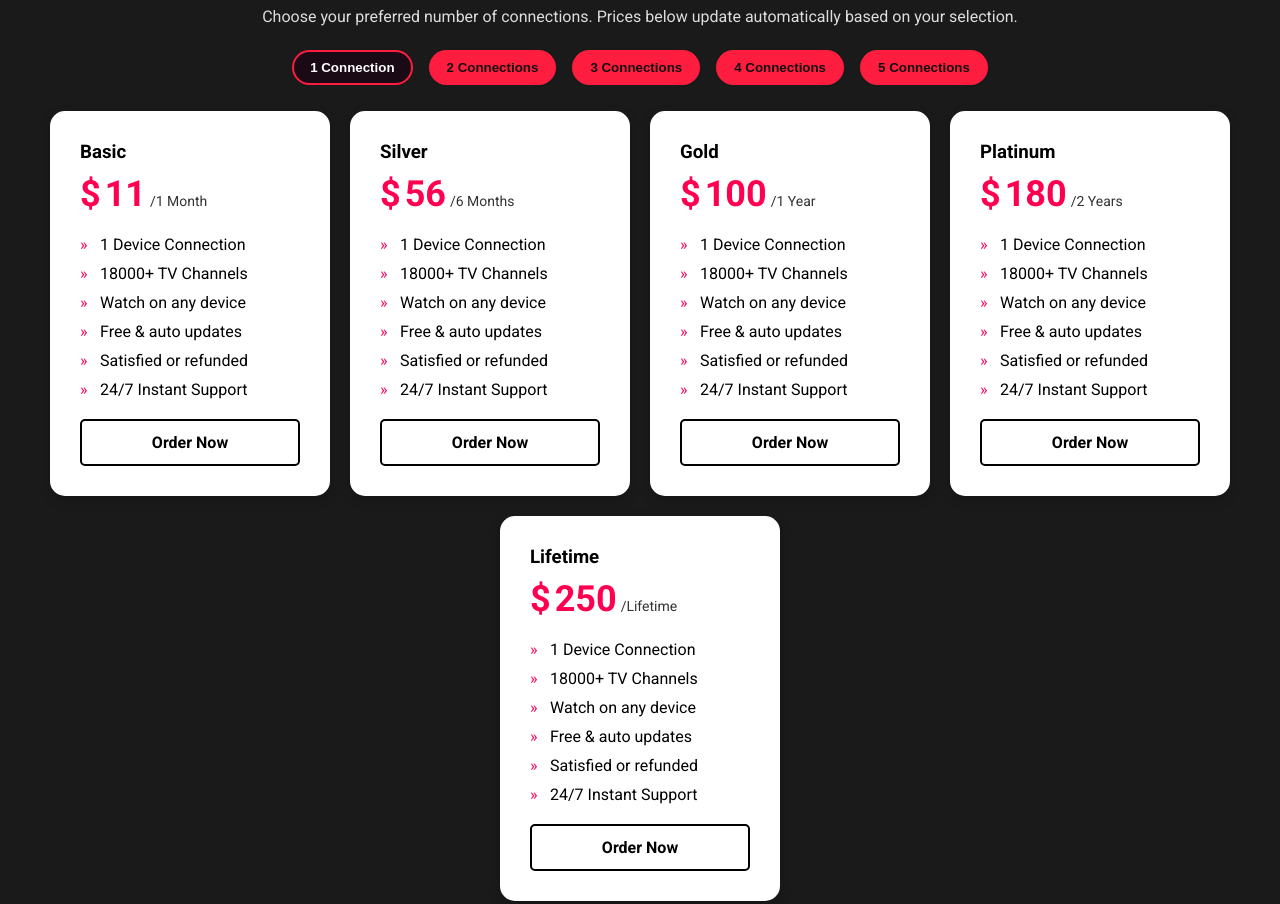
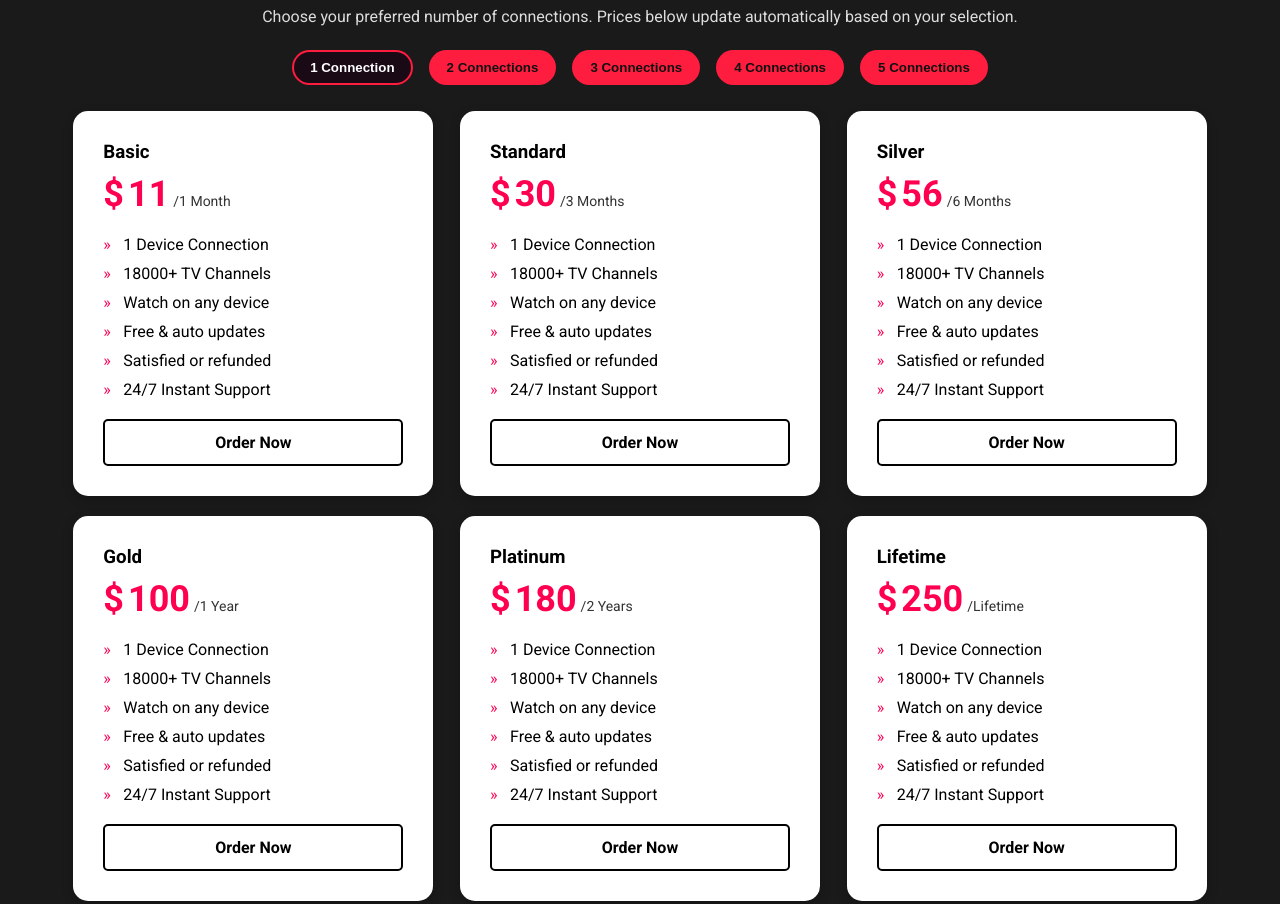
Before and after one commit to tss22/playliveiptv, a plain HTML site: page index.html in a window 1280 px wide. Shown: the part 972-1876 px from the top of the page. Drawn offline with Linux system fonts and the light colour scheme.

Commit message:
Pricing Plan Updated

```diff
--- a/index.html
+++ b/index.html
@@ -72,8 +72,30 @@
   .button-link:hover { background-color: #e60045; }
   .subline { color: #ddd; margin: 10px auto 24px; max-width: 800px; font-size: 16px; }
 
-    .pricing-cards { display: flex; justify-content: center; gap: 20px; flex-wrap: wrap; }
-    .pricing-card { background: #fff; color: #000; padding: 30px; border-radius: 15px; width: 280px; text-align: left; box-shadow: 0 4px 12px rgba(0,0,0,0.2); position: relative; }
+  /* ✅ NEW: Grid layout for pricing cards */
+  .pricing-cards {
+    display: grid;
+    gap: 20px;
+    grid-template-columns: 1fr;          /* Mobile default: 1 per row */
+    max-width: 1140px;                   /* Centered container */
+    margin: 0 auto;
+    justify-items: center;               /* centers cards in each grid cell */
+  }
+  /* Tablet: 2 per row */
+  @media (min-width: 721px) and (max-width: 1024px) {
+    .pricing-cards { grid-template-columns: repeat(2, minmax(260px, 1fr)); }
+  }
+  /* Desktop: 3 per row (3 + 3) */
+  @media (min-width: 1025px) {
+    .pricing-cards { grid-template-columns: repeat(3, minmax(280px, 1fr)); }
+  }
+
+  .pricing-card {
+    background: #fff; color: #000; padding: 30px;
+    border-radius: 15px; width: 100%;
+    max-width: 360px;                   /* nice max width for each card */
+    text-align: left; box-shadow: 0 4px 12px rgba(0,0,0,0.2); position: relative;
+  }
   .pricing-card h3 { margin-bottom: 10px; }
   .pricing-card h1 { font-size: 36px; color: #ff0050; display: flex; align-items: baseline; gap: 4px; }
   .pricing-card h1 small { font-size: 14px; color: #333; font-weight: 400; }
@@ -106,13 +128,11 @@
   .whatsapp-btn { position: fixed; bottom: 20px; right: 20px; background-color: #25D366; color: #111; font-weight: 700; padding: 12px 18px; border-radius: 999px; text-decoration: none; box-shadow: 0 6px 18px rgba(0,0,0,0.35); transition: transform 0.2s ease, background 0.2s ease; z-index: 2000; }
   .whatsapp-btn:hover { background-color: #1ebd5b; transform: translateY(-2px); }
 
-    /* Mobile polish */
+  /* Mobile polish (kept) */
   @media (max-width: 720px) {
     .hero { padding: 80px 16px 40px; }
     .connections-container { gap: 8px; }
     .connection-btn { padding: 10px 14px; font-size: 14px; }
-      .pricing-cards { flex-direction: column; align-items: center; gap: 16px; }
-      .pricing-card { width: 92%; max-width: 420px; }
     .whatsapp-btn { bottom: 14px; right: 14px; padding: 10px 14px; font-size: 14px; }
   }
   @media (max-width: 380px) {
@@ -226,6 +246,21 @@
         <a href="#contact">Order Now</a>
       </div>
 
+      <!-- ✅ 3 Months Plan -->
+      <div class="pricing-card" data-base-price="30">
+        <h3>Standard</h3>
+        <h1><span class="currency">$</span><span class="price-value">30</span> <small>/3 Months</small></h1>
+        <ul>
+          <li><span class="device-connections">1 Device Connection</span></li>
+          <li>18000+ TV Channels</li>
+          <li>Watch on any device</li>
+          <li>Free & auto updates</li>
+          <li>Satisfied or refunded</li>
+          <li>24/7 Instant Support</li>
+        </ul>
+        <a href="#contact">Order Now</a>
+      </div>
+
       <div class="pricing-card" data-base-price="56">
         <h3>Silver</h3>
         <h1><span class="currency">$</span><span class="price-value">56</span> <small>/6 Months</small></h1>
@@ -315,7 +350,6 @@
         <p>Get instant access to top-quality sports, movies, and entertainment from anywhere — with no buffering and 24/7 support.</p>
       </div>
       <div class="promo-img">
-        <!-- Use your local image file named IMG.png -->
         <img src="https://plus.unsplash.com/premium_photo-1682098177867-dfd0f0402428?w=600&auto=format&fit=crop&q=60&ixlib=rb-4.1.0&ixid=M3wxMjA3fDB8MHxzZWFyY2h8OXx8dHZ8ZW58MHx8MHx8fDA%3D" alt="Enjoying IPTV on TV" loading="lazy">
       </div>
     </div>
@@ -354,9 +388,7 @@
         if(btn) btn.setAttribute('aria-expanded', open ? 'true' : 'false');
       }
       if(btn){ btn.addEventListener('click', toggle); }
-      // close when clicking a link
       links.forEach(a=> a.addEventListener('click', ()=>{ if(nav.classList.contains('open')) toggle(); }));
-      // close on outside click
       document.addEventListener('click', (e)=>{
         if(!nav.contains(e.target) && !e.target.closest('.menu-toggle')){
           nav.classList.remove('open');
```
Lines whose indentation alone changed are shown as unchanged.
